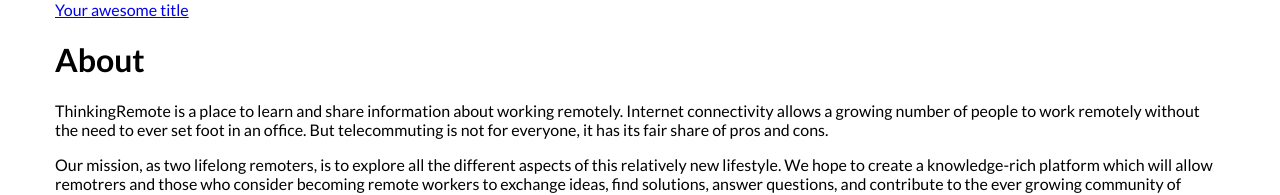
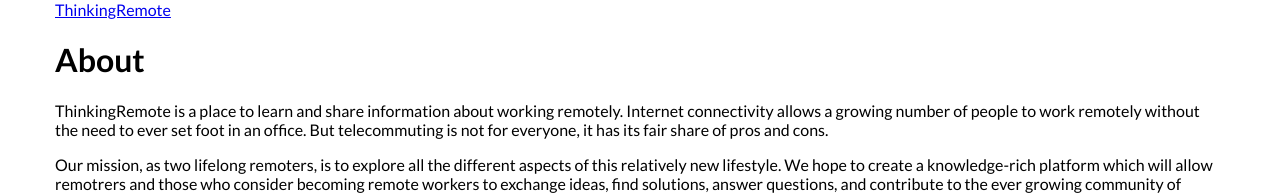
Before and after one commit to thinkingremote/thinkingremote.com, a Jekyll site: the page built from about.md, in a window 1280 px wide. Shown: the top 195 px of the page. Built offline with Jekyll 4.4.1, drawn with Linux system fonts in a browser that asks for light colours; some of the changed lines change nothing that is shown.

Commit message:
Change title and description in config file

```diff
--- a/_config.yml
+++ b/_config.yml
@@ -1,13 +1,12 @@
 # Site settings
-title: Your awesome title
+title: ThinkingRemote
 email: your-email@domain.com
 description: > # this means to ignore newlines until "baseurl:"
-  Write an awesome description for your new site here. You can edit this
-  line in _config.yml. It will appear in your document head meta (for
-  Google search results) and in your feed.xml site description.
+  ThinkingRemote is a place to learn and share information about working remotely and
+  telecommuting.
 baseurl: "" # the subpath of your site, e.g. /blog/
 url: "http://yourdomain.com" # the base hostname & protocol for your site
-twitter_username: jekyllrb
+twitter_username: thinkingremote
 github_username:  jekyll
 
 # Build settings
```
